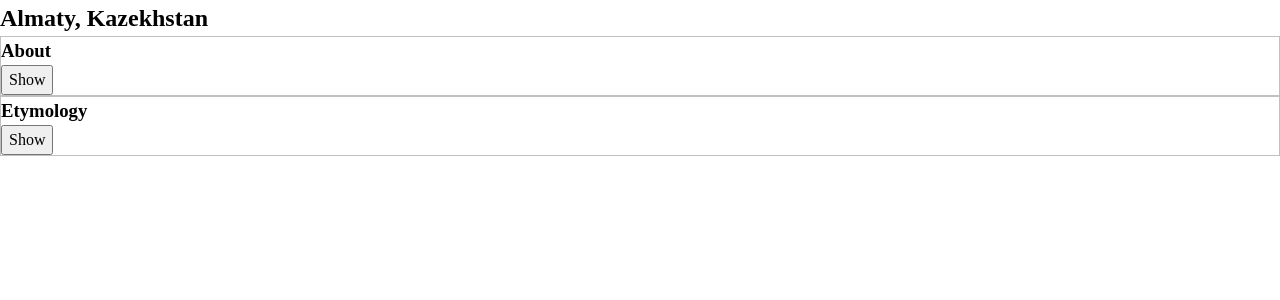
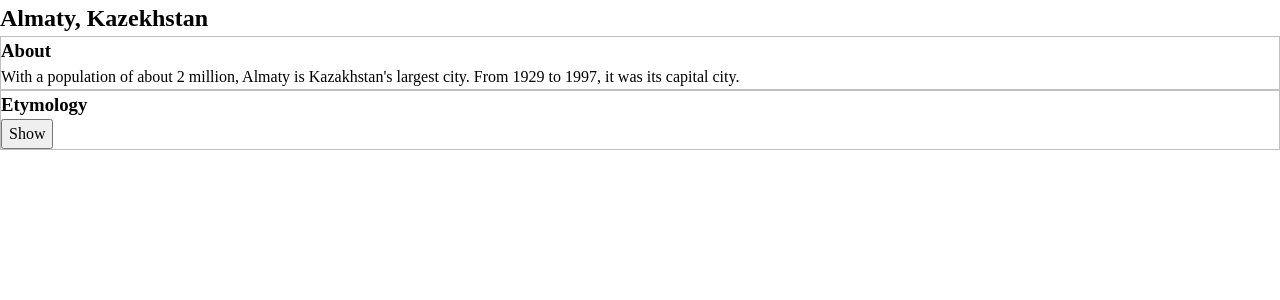
Before and after one commit to takunagai/react-official-tutorial, a React (Create React App) app: page /accordion2 in a window 1280 px wide. Shown: the top 300 px of the page. Built offline with nearby package versions, Linux system fonts and the light colour scheme.

Commit message:
アコーディオンコンポーネント2 状態を親コンポーネントに移動し、アクディブインデックスで管理

```diff
--- a/src/Accordion2.jsx
+++ b/src/Accordion2.jsx
@@ -1,27 +1,35 @@
 import { useState } from 'react'
 
-function Panel({ title, children }) {
-  const [isActive, setIsActive] = useState(false)
+function Panel({ title, children, isActive, onShow }) {
   return(
     <section className="panel" style={{border: '1px solid silver'}}>
       <h3>{title}</h3>
       {isActive ? (
         <p>{children}</p>
       ) : (
-        <button onClick={() => setIsActive(true)}>Show</button>
+        <button onClick={onShow}>Show</button>
       )}
     </section>
   )
 }
 
 export default function Accordion2() {
+  const [activeIndex, setActiveIndex] = useState(0) // インデックス値とする
   return (
     <>
       <h2>Almaty, Kazekhstan</h2>
-      <Panel title="About">
+      <Panel
+        title="About"
+        isActive={activeIndex === 0}
+        onShow={() => setActiveIndex(0)}
+      >
         With a population of about 2 million, Almaty is Kazakhstan's largest city. From 1929 to 1997, it was its capital city.
       </Panel>
-      <Panel title="Etymology">
+      <Panel
+        title="Etymology"
+        isActive={activeIndex === 1}
+        onShow={() => setActiveIndex(1)}
+      >
         The name comes from <span lang="kk-KZ">алма</span>, the Kazakh word for "apple" and is often translated as "full of apples". In fact, the region surrounding Almaty is thought to be the ancestral home of the apple, and the wild <i lang="la">Malus sieversii</i> is considered a likely candidate for the ancestor of the modern domestic apple.
       </Panel>
     </>
```
Also changed, not shown: 1 other file (tests, documents, lock files or other folders).
